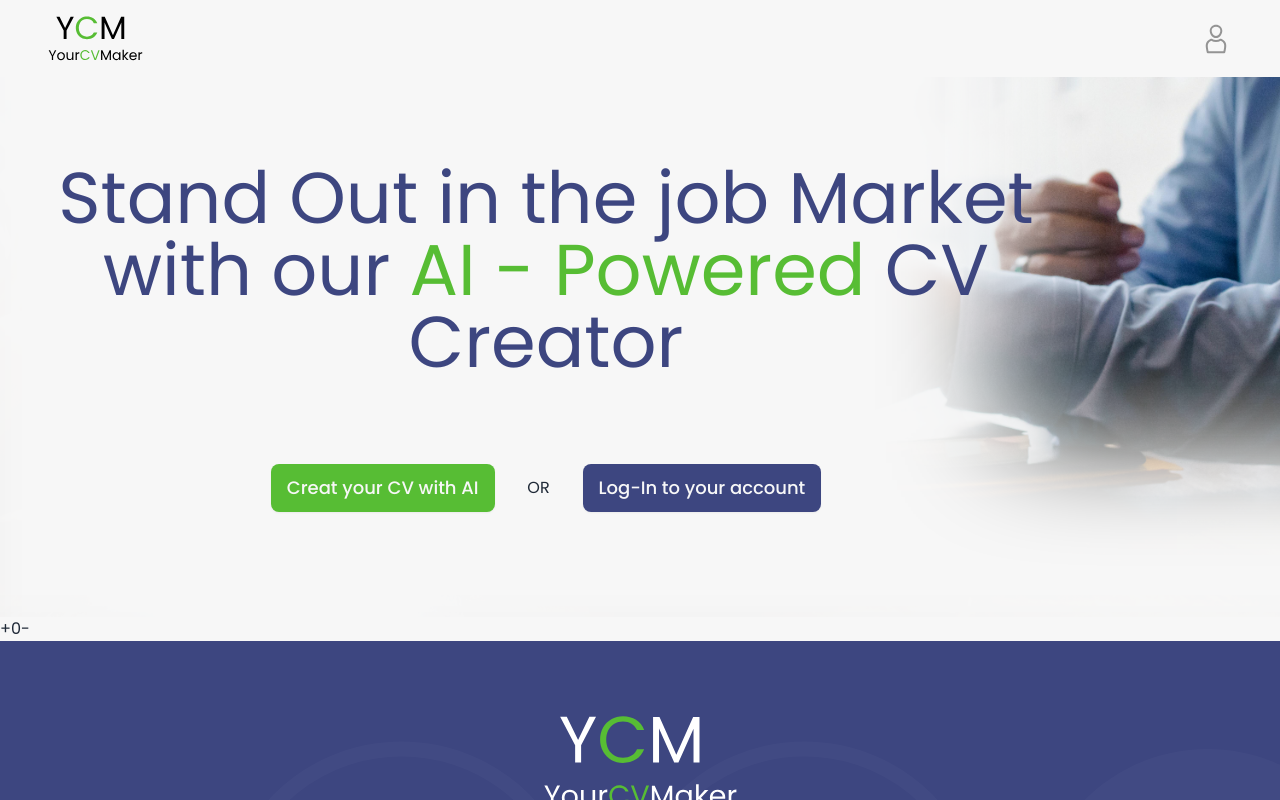
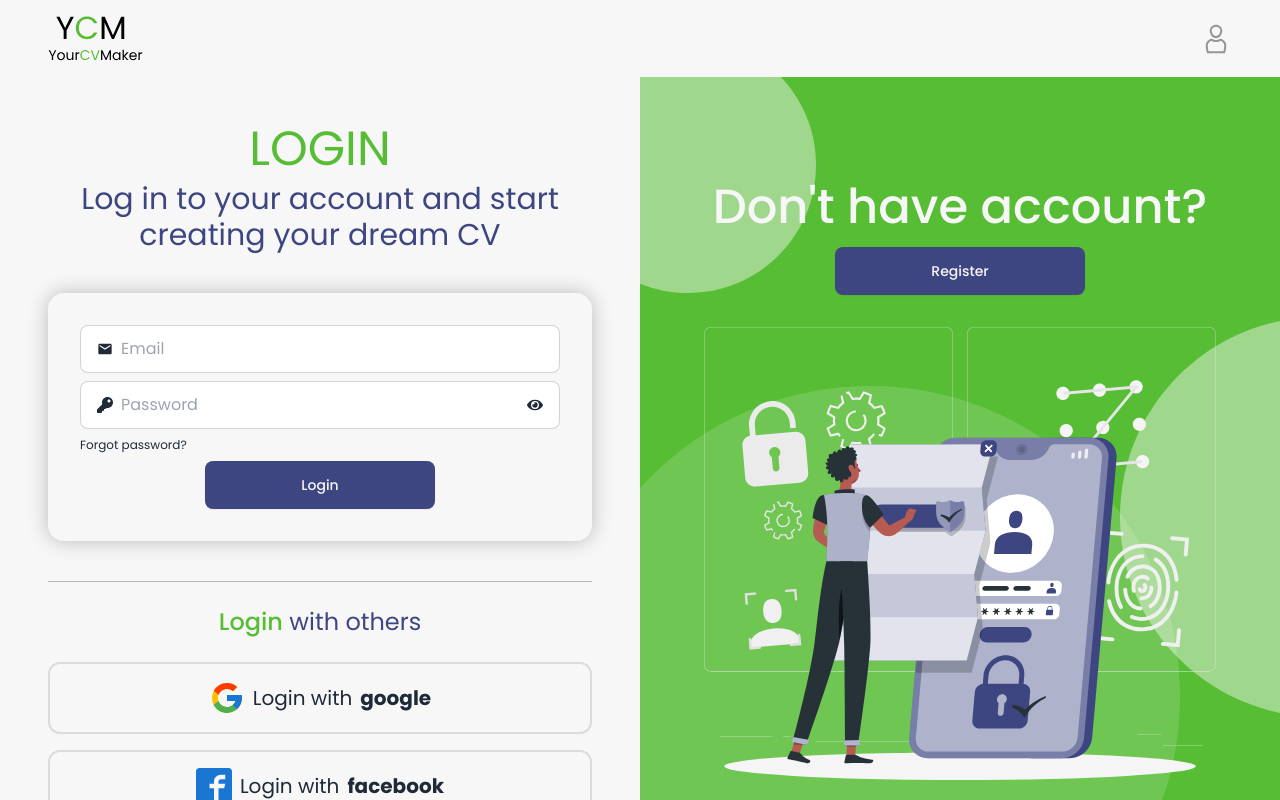
Before and after one commit to mizdebski77/YCM, a Next.js app: page / in a window 1280 px wide. Shown: the top 800 px of the page. Built offline with nearby package versions, Linux system fonts and the light colour scheme; no server answers.

Commit message:
Bug with header removed

```diff
--- a/src/app/page.tsx
+++ b/src/app/page.tsx
@@ -7,7 +7,8 @@ import { useSelector, useDispatch } from 'react-redux';
 import { AppDispatch, RootState } from "./core/store/store";
 import { decrement, increment, selectCount } from "./counterslice";
 import { Informations } from "./Home/informations";
-import Header from "./Home/header";
+// import Header from "./Home/header";
+import LogIn from "./Log-In/page";
 
 export default function Home() {
     const count = useSelector((state: RootState) => selectCount(state));
@@ -15,7 +16,7 @@ export default function Home() {
 
     return (
         <main className='overflow-x-hidden '>
-            <Header />
+            <LogIn />
             {/* <Informations />
             <HowItWorks />
             <OurCreator />
```
